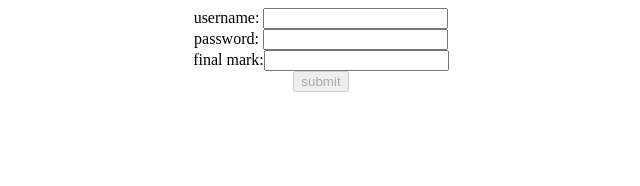
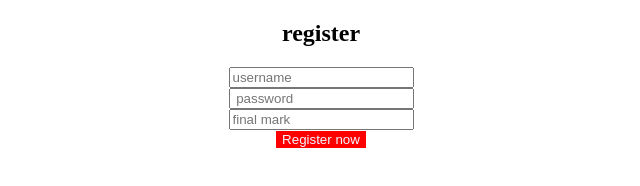
Before and after one commit to TheesYing/OceanGate, a plain HTML site: page register1.html in a window 1280 px wide. Shown: the whole page, without its empty margins (319-959 px from the left). Drawn offline with Linux system fonts and the light colour scheme.

Commit message:
login-register

```diff
--- a/register1.html
+++ b/register1.html
@@ -11,13 +11,24 @@
             text-align: center;
             size: 20px;
         }
+        #a input{
+            border: 12px;
+            background-color: red;
+            color: aliceblue;
+
+        }
     </style>
 </head>
 <body ng-app>
     <div>
+        <h2>
+            register
+        </h2>
+    </div>
+    <div>
         <form name="myform">
             <div>
-    username: <input type="text" name="name" ng-model="username" ng-Minlength=8 required>
+     <input type="text" name="name" ng-model="username" ng-Minlength=8 required placeholder="username">
     <div class="error" ng-show="myform.name.$dirty">
         <p ng-show="myform.name.$error.required">
             required!
@@ -28,22 +39,22 @@
     </div>
 </div >
 <div>
-    password: <input type="password" name="pass1" ng-model="password1" ng-Minlength=8 required>
+    <input type="password" name="pass1" ng-model="password1" ng-Minlength=8 required placeholder=" password">
     <div class="error" ng-show="myform.pass1.$dirty">
 <p ng-show="myform.pass1.$error.required">required!</p>
 <p ng-show="myform.pass1.$error.minlength">minlenght is 8!</p>
     </div>
 </div>
 <div>
-    final mark:<input type="password" name="pass2" ng-model="password2"  required>
+    <input type="password" name="pass2" ng-model="password2"  required placeholder="final mark">
     <div class="error" ng-show="myform.pass2.$dirty">
         <p ng-show="myform.pass2.$error.required">equired!</p>
     </div>
 </div>
-<di>
-    <input type="submit" value="submit" ng-click="up()"
+<div id="a">
+    <input type="submit" value="Register now" ng-click="up()"
     ng-disabled="myform.$invalid">
-</di>
+</div>
         </form>
     </div>
     <script>
```
Also changed, not shown: login1.html (+15 -5 lines).
